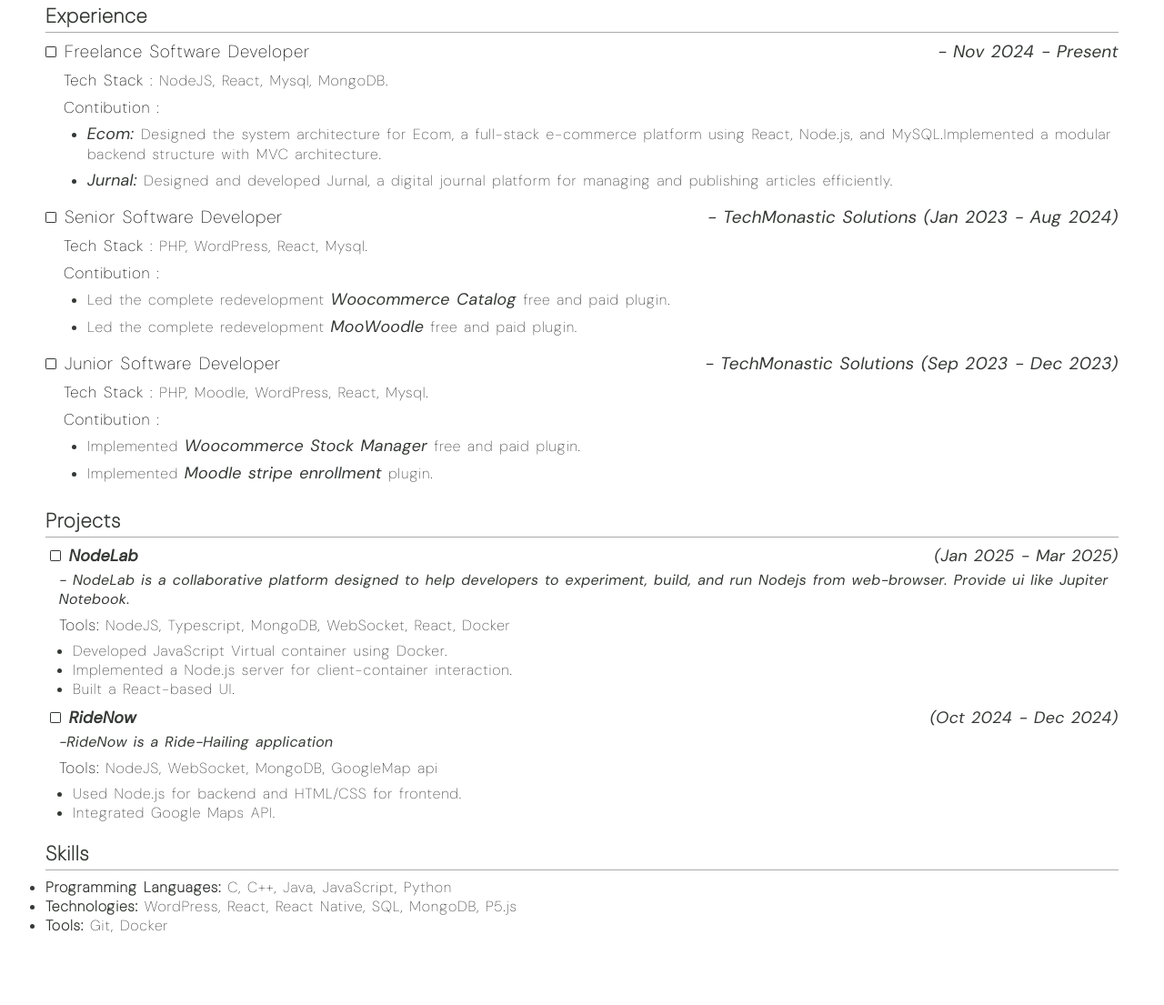
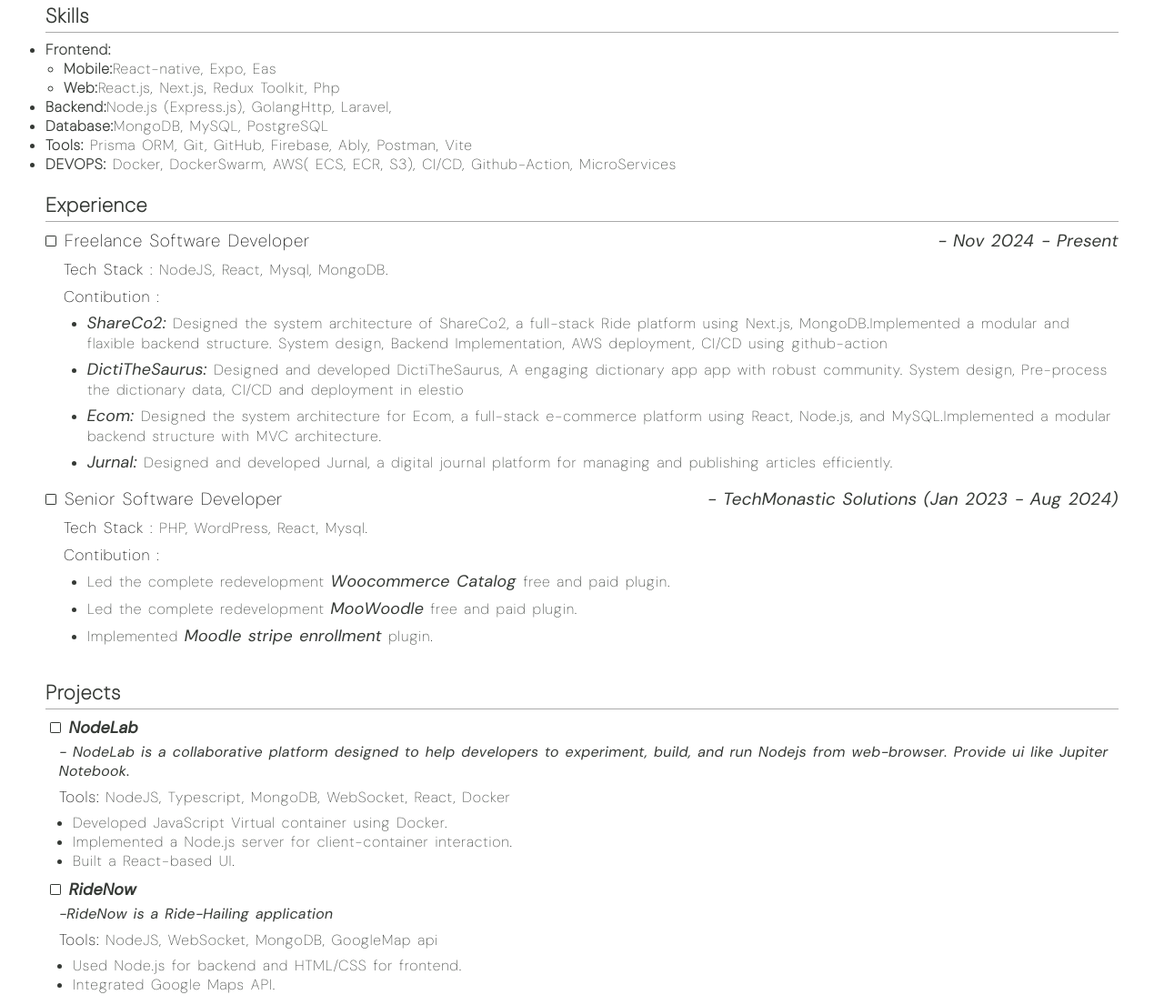
Before and after one commit to PravatSah00/resumeGenerator, a plain HTML site: page web/index.html in a window 1280 px wide. Shown: the part 341-1446 px from the top of the page at 91% size. Before the commit the page ends 1381 px from the top, so only its background shows below. Drawn offline with Linux system fonts and the light colour scheme.

Commit message:
Update index.html

```diff
--- a/web/index.html
+++ b/web/index.html
@@ -94,6 +94,29 @@
 
         <div class="sectiongap"></div>
 
+        <!-- Skill section -->
+        <div id="skills" class="section">
+            <h2 class="title">Skills</h2>
+
+            <div class="seperator"></div>
+
+            <ul class="list">
+                <li>
+                    <strong>Frontend:</strong>
+                    <ul style="margin-left: 20px;">
+                        <li><strong>Mobile:</strong>React-native, Expo, Eas</li>
+                        <li><strong>Web:</strong>React.js, Next.js, Redux Toolkit, Php</li>
+                    </ul>
+                </li>
+                <li><strong>Backend:</strong>Node.js (Express.js), GolangHttp, Laravel,</li>
+                <li><strong>Database:</strong>MongoDB, MySQL, PostgreSQL</li>
+                <li><strong>Tools:</strong> Prisma ORM, Git, GitHub, Firebase, Ably, Postman, Vite</li>
+                <li><strong>DEVOPS:</strong> Docker, DockerSwarm, AWS( ECS, ECR, S3), CI/CD, Github-Action, MicroServices</li>
+            </ul>
+        </div>
+
+        <div class="sectiongap"></div>
+
         <!-- Experience section -->
         <div id="experience" class="section">
             <h2 class="title">Experience</h2>
@@ -118,6 +141,12 @@
                     </p>
 
                     <ul class="singlecontribution">
+                        <li>
+                            <span>ShareCo2: </span>Designed the system architecture of ShareCo2, a full-stack Ride platform using Next.js, MongoDB.Implemented a modular and flaxible backend structure. System design, Backend Implementation, AWS deployment, CI/CD using github-action
+                        </li>
+                        <li>
+                            <span>DictiTheSaurus: </span>Designed and developed DictiTheSaurus, A engaging dictionary app app with robust community. System design, Pre-process the dictionary data, CI/CD and deployment in elestio
+                        </li>
                         <li>
                             <span>Ecom: </span>Designed the system architecture for Ecom, a full-stack e-commerce
                             platform using React, Node.js, and MySQL.Implemented a modular backend structure with MVC
@@ -158,6 +187,9 @@
                         <li>
                             Led the complete redevelopment <span>MooWoodle</span> free and paid plugin.
                         </li>
+                        <li>
+                            Implemented <span>Moodle stripe enrollment</span> plugin.
+                        </li>
                     </ul>
                 </div>
 
@@ -166,7 +198,7 @@
             <div class="experiencelistgap"></div>
 
             <!-- content for experience -->
-            <div class="experiencelist">
+            <!-- <div class="experiencelist">
 
                 <p class="experiencetitle">
                     <span class="custombullet"></span><span class="role">Junior Software Developer</span><span
@@ -192,7 +224,7 @@
                         </li>
                     </ul>
                 </div>
-            </div>
+            </div> -->
 
         </div>
 
@@ -207,8 +239,7 @@
             <!-- single project content -->
             <div class="projectcontent">
                 <p class="title">
-                    <span class="custombullet"></span><strong>NodeLab</strong><span class="time">(Jan 2025 - Mar
-                        2025)</span>
+                    <span class="custombullet"></span><strong>NodeLab</strong>
                 </p>
 
                 <p class="projectinfo">
@@ -232,8 +263,7 @@
             <!-- single project content -->
             <div class="projectcontent">
                 <p class="title">
-                    <span class="custombullet"></span><strong>RideNow</strong><span class="time">(Oct 2024 - Dec
-                        2024)</span>
+                    <span class="custombullet"></span><strong>RideNow</strong><span class="time">
                 </p>
 
                 <p class="projectinfo">
@@ -251,20 +281,6 @@
             </div>
         </div>
 
-        <div class="sectiongap"></div>
-
-        <!-- Skill section -->
-        <div id="skills" class="section">
-            <h2 class="title">Skills</h2>
-
-            <div class="seperator"></div>
-
-            <ul class="list">
-                <li><strong>Programming Languages:</strong> C, C++, Java, JavaScript, Python</li>
-                <li><strong>Technologies:</strong> WordPress, React, React Native, SQL, MongoDB, P5.js</li>
-                <li><strong>Tools:</strong> Git, Docker</li>
-            </ul>
-        </div>
     </div>
 </body>
 
```
